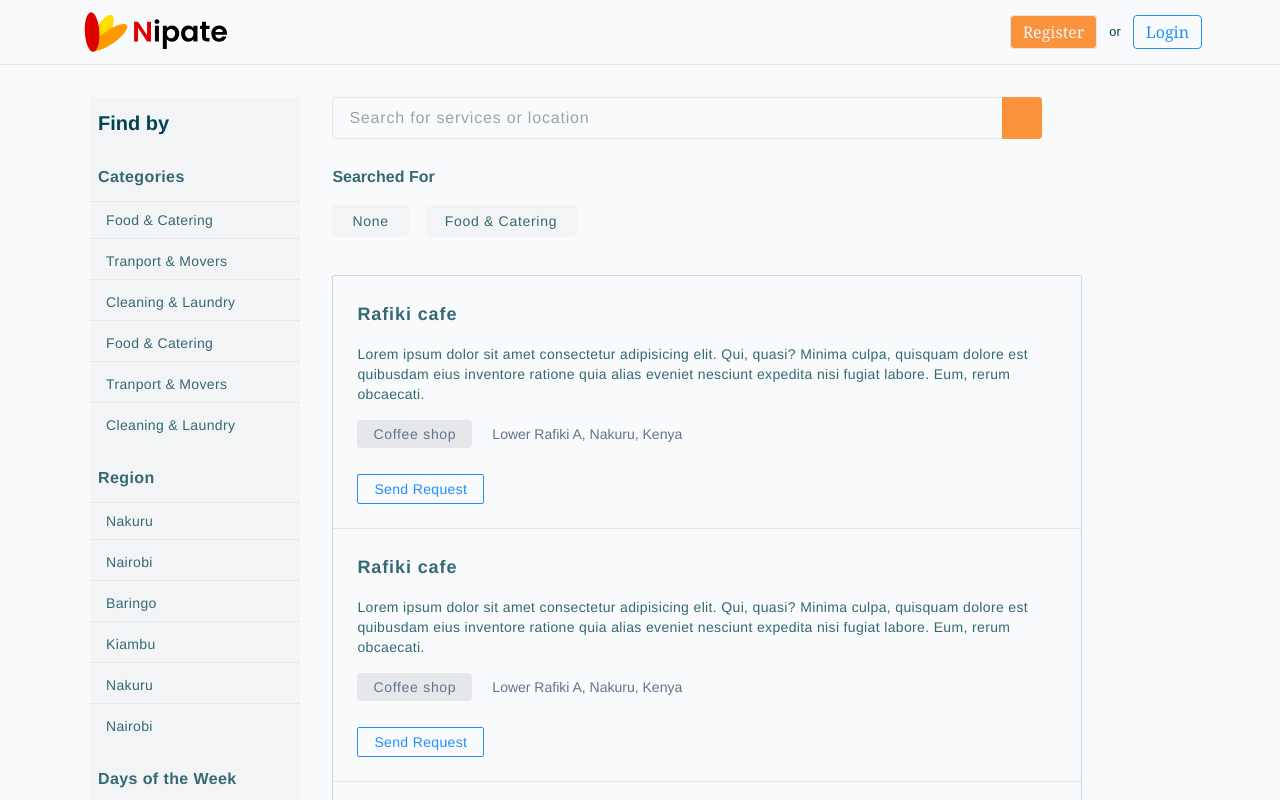
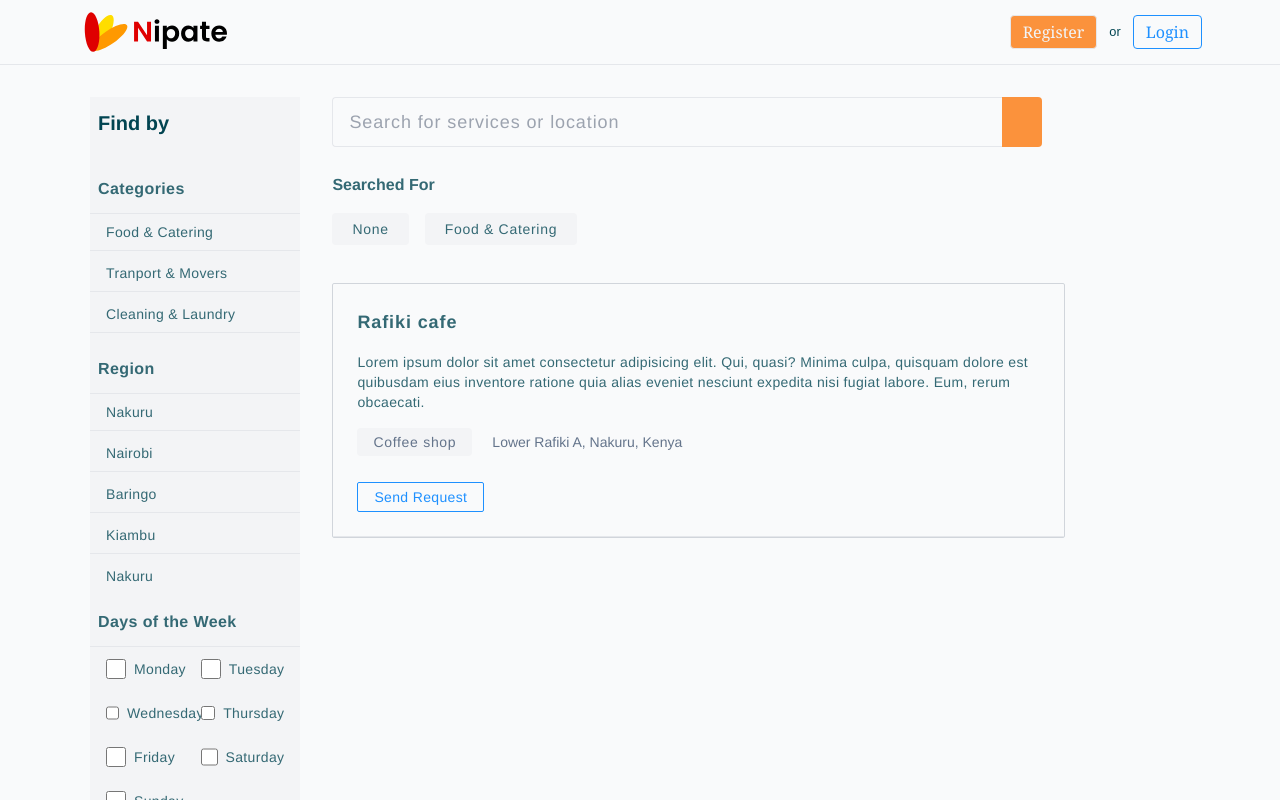
Before and after one commit to Amos-Ditto/NipateWebapp, a Vue app: page / in a window 1280 px wide. Both pictures are taken after typing "Sample" into the empty fields and a click on the button "Search". Built offline with nearby package versions, Linux system fonts and the light colour scheme; no server answers.

Commit message:
chore: Update On Search view

```diff
--- a/src/components/Cards/SearchServicesCard.vue
+++ b/src/components/Cards/SearchServicesCard.vue
@@ -11,7 +11,7 @@
         <div class="card-details flex flex-col gap-y-4">
             <div class="body-details flex flex-col sm:flex-row gap-x-4 gap-y-4 item-center">
                 <div class="service-details flex flex-row items-center">
-                    <button class="px-4 py-1 bg-gray-200 rounded text-sm tracking-wider text-slate-500">Coffee
+                    <button class="px-4 py-1 bg-gray-100 rounded text-sm tracking-wider text-slate-500">Coffee
                         shop</button>
                 </div>
                 <div class="loc-details flex flex-row items-center gap-x-1 text-slate-500">
--- a/src/components/DropDowns/SearchCategories.vue
+++ b/src/components/DropDowns/SearchCategories.vue
@@ -6,23 +6,32 @@ defineProps<{
 </script>
 
 <template>
-    <ul class="w-full flex flex-col gap-y-1 max-h-[15rem] overflow-y-auto" v-if="togglecategories">
-        <li>Food & Catering</li>
-        <li>Tranport & Movers</li>
-        <li>Cleaning & Laundry</li>
-        <li>Food & Catering</li>
-        <li>Tranport & Movers</li>
-        <li>Cleaning & Laundry</li>
-        <li>Food & Catering</li>
-        <li>Tranport & Movers</li>
-        <li>Cleaning & Laundry</li>
-    </ul>
+    <Transition name="drop-down">
+        <ul class="w-full flex flex-col gap-y-1 max-h-[12rem] overflow-y-auto" v-if="togglecategories">
+            <span class="text-ellipsis overflow-hidden truncate">Food & Catering</span>
+            <span class="text-ellipsis overflow-hidden truncate">Tranport & Movers</span>
+            <span class="text-ellipsis overflow-hidden truncate">Cleaning & Laundry</span>
+        </ul>
+    </Transition>
 </template>
 
 <style scoped>
 
 li {
-    @apply text-sm tracking-wide font-light px-4 py-2 border-b border-gray-200 hover:bg-gray-200 transition-colors duration-200 cursor-pointer;
+    @apply text-sm tracking-wide font-light px-8 sm:px-4 py-2 border-b border-gray-200 hover:bg-gray-200 transition-colors duration-200 cursor-pointer;
+}
+
+li span {
+    @apply text-sm tracking-wide font-light px-8 sm:px-4 py-2 border-b border-gray-200 hover:bg-gray-200 transition-colors duration-200 cursor-pointer;
+}
+.drop-down-enter-from {
+    @apply opacity-0 max-h-0 -z-10;
+}
+.drop-down-leave-to {
+    @apply opacity-0 max-h-0;
+}
+.drop-down-enter-active , .drop-down-leave-active {
+    transition: opacity 200ms ease, transform 300ms ease, height 300ms ease;
 }
 
 ::-webkit-scrollbar {
--- a/src/components/DropDowns/SearchRegions.vue
+++ b/src/components/DropDowns/SearchRegions.vue
@@ -7,7 +7,8 @@ defineProps<{
 </script>
 
 <template>
-    <ul class="flex flex-col gap-y-1 max-h-[15rem] overflow-y-auto" v-if="toggleregions">
+    <Transition name="drop-down">
+        <ul class="flex flex-col gap-y-1 overflow-y-auto max-h-[12rem]" v-if="toggleregions">
             <li>Nakuru</li>
             <li>Nairobi</li>
             <li>Baringo</li>
@@ -25,12 +26,23 @@ defineProps<{
             <li>Baringo</li>
             <li>Kiambu</li>
         </ul>
+    </Transition>
 </template>
 
 <style scoped>
 
 li {
-    @apply text-sm tracking-wide font-light px-4 py-2 border-b border-gray-200 hover:bg-gray-200 transition-colors duration-200 cursor-pointer;
+    @apply text-sm tracking-wide font-light px-8 sm:px-4 py-2 border-b border-gray-200 hover:bg-gray-200 transition-colors duration-200 cursor-pointer;
+}
+
+.drop-down-enter-from {
+    @apply opacity-0 max-h-0 -z-10;
+}
+.drop-down-leave-to {
+    @apply opacity-0 max-h-0;
+}
+.drop-down-enter-active , .drop-down-leave-active {
+    transition: opacity 200ms ease, transform 300ms ease, height 300ms ease;
 }
 
 ::-webkit-scrollbar {
--- /dev/null
+++ b/src/components/Heroes/DaysOfWeek.vue
@@ -0,0 +1,45 @@
+<template>
+    <ul class="grid grid-cols-1 xl:grid-cols-2 gap-y-2 gap-x-1 px-3 py-1">
+        <li>
+            <input type="checkbox" name="mon" id="mon">
+            <label for="mon">monday</label>
+        </li>
+        <li>
+            <input type="checkbox" name="tue" id="tue">
+            <label for="tue">tuesday</label>
+        </li>
+        <li>
+            <input type="checkbox" name="wed" id="wed">
+            <label for="wed">wednesday</label>
+        </li>
+        <li>
+            <input type="checkbox" name="thur" id="thur">
+            <label for="thur">thursday</label>
+        </li>
+        <li>
+            <input type="checkbox" name="fri" id="fri">
+            <label for="fri">friday</label>
+        </li>
+        <li>
+            <input type="checkbox" name="sat" id="sat">
+            <label for="sat">saturday</label>
+        </li>
+        <li>
+            <input type="checkbox" name="sun" id="sun">
+            <label for="sun">Sunday</label>
+        </li>
+    </ul>
+</template>
+
+<style scoped>
+
+li {
+    @apply px-4 sm:px-1 py-2 flex flex-row gap-x-2 items-center;
+}
+input[type="checkbox"] {
+    @apply p-2 bg-orange-400 w-5 h-5 cursor-pointer;
+}
+label {
+    @apply capitalize text-sm tracking-wide cursor-pointer;
+}
+</style>
--- a/src/views/Search/SearchView.vue
+++ b/src/views/Search/SearchView.vue
@@ -3,58 +3,101 @@ import { ref } from 'vue';
 import SearchServicesCard from '../../components/Cards/SearchServicesCard.vue';
 import SearchCategories from '../../components/DropDowns/SearchCategories.vue';
 import SearchRegions from '../../components/DropDowns/SearchRegions.vue';
+import DaysOfWeek from '../../components/Heroes/DaysOfWeek.vue';
 
 
 const opencategories = ref<boolean>(true);
 const openregions = ref<boolean>(true);
+const openmobilenav = ref<boolean>(false);
 
 </script>
 
 <template>
-    <section class="w-full pt-8 pb-12 md:pb-28 px-1 sm:px-[8px] lg:px-[80px] xl:px-[90px] 2xl:px-[115px] transition-pad duration-300">
+    <section class="w-full pt-8 pb-12 md:pb-28 px-1 sm:px-[8px] lg:px-[50px] xl:px-[90px] 2xl:px-[115px] transition-pad duration-300">
        <main class="w-full grid grid-cols-5 grid-flow-row row-auto gap-x-3">
-        <nav class="hidden sm:flex col-span-1 bg-gray-100 py-2 flex-col gap-y-3">
-            <div class="filter-title px-2 py-1">
+        <nav class="hidden md:flex col-span-1 bg-gray-100 pt-2 pb-8 sm:pb-2 flex-col gap-y-6">
+            <div class="filter-title px-4 sm:px-2 py-1">
                 <h3 class="font-bold text-xl">Find by</h3>
             </div>
             <ul class="nav-list flex flex-col gap-y-3 text-[#346974]">
                 <li>
                     <button @click="opencategories = !opencategories">
-                        Categories
+                        <span class="text-ellipsis overflow-hidden truncate">Categories</span>
                         <div class="i-mdi-chevron-down" :class="opencategories && 'rotate-180'"></div>
                     </button>
                     <SearchCategories :togglecategories="opencategories" />
                 </li>
                 <li>
                     <button @click="openregions = !openregions">
-                        Region
+                        <span class="text-ellipsis overflow-hidden truncate">Region</span>
                         <div class="i-mdi-chevron-down" :class="openregions && 'rotate-180'"></div>
                     </button>
+
                     <SearchRegions :toggleregions="openregions" />
                 </li>
                 <li>
                     <button>
-                        Days of the Week
+                        <span class="text-ellipsis overflow-hidden truncate">Days of the Week</span>
                         <div class="i-mdi-chevron-down"></div>
                     </button>
+                    <DaysOfWeek />
                 </li>
             </ul>
         </nav>
-        <div class="body col-span-5 row-auto sm:col-span-4 rounded-t flex flex-col pb-8 gap-y-8 text-[#346974]">
+
+        <!-- Mobile Responsive -->
+        <Transition name="pop-up">
+            <nav class="fixed top-0 left-0 right-0 bottom-0 overflow-y-auto z-30 sm:hidden flex bg-gray-100 pt-2 pb-8 sm:pb-2 flex-col gap-y-3" v-if="openmobilenav">
+                <div class="filter-title px-4 sm:px-2 py-1 flex flex-row justify-between items-center">
+                    <h3 class="font-bold text-xl">Find by</h3>
+                    <button class="close p-2 hover:bg-gray-300 focus:bg-gray-300 rounded-md" @click="openmobilenav = !openmobilenav">
+                        <div class="i-mdi-close text-xl"></div>
+                    </button>
+                </div>
+                <ul class="nav-list flex flex-col gap-y-3 text-[#346974]">
+                    <li>
+                        <button @click="opencategories = !opencategories">
+                            Categories
+                            <div class="i-mdi-chevron-down" :class="opencategories && 'rotate-180'"></div>
+                        </button>
+                        <SearchCategories :togglecategories="opencategories" />
+                    </li>
+                    <li>
+                        <button @click="openregions = !openregions">
+                            Region
+                            <div class="i-mdi-chevron-down" :class="openregions && 'rotate-180'"></div>
+                        </button>
+
+                        <SearchRegions :toggleregions="openregions" />
+                    </li>
+                    <li>
+                        <button>
+                            Days of the Week
+                            <div class="i-mdi-chevron-down"></div>
+                        </button>
+                        <DaysOfWeek />
+                    </li>
+                </ul>
+            </nav>
+        </Transition>
+
+        <div class="body col-span-5 row-auto md:col-span-4 rounded-t flex flex-col pb-8 gap-y-8 text-[#346974]">
             <div class="hero-search flex flex-col gap-y-5 px-2.5 sm:px-5 py-0 rounded">
                 <div class="search-bar flex flex-row w-full">
-                    <button class="px-2 border border-gray-200 mr-1 rounded-md sm:hidden flex items-center justify-center hover:bg-gray-200 focus:bg-gray-200">
+                    <button @click="openmobilenav = !openmobilenav"
+                        class="px-3 border border-gray-200 mr-1 rounded-l-md sm:hidden flex items-center justify-center hover:bg-gray-200 focus:bg-gray-200"
+                    >
                         <div class="i-mdi-filter-outline text-slate-400 scale-125"></div>
                     </button>
                     <input type="text" placeholder="Search for services or location">
                     <button
-                        class="py-1.5 sm:py-2.5 px-3 sm:px-5 tracking-wider text-sm sm:text-base bg-orange-400 hover:bg-orange-500 focus:bg-orange-500 text-slate-100 rounded-r-md sm:rounded-r font-bold capitalize"
+                        class="py-1.5 sm:py-2.5 px-5 sm:px-5 tracking-wider text-sm sm:text-base bg-orange-400 hover:bg-orange-500 focus:bg-orange-500 text-slate-100 rounded-r-md sm:rounded-r font-bold capitalize"
                     >
                         <!-- search -->
-                        <div class="i-mdi-magnify scale-125"></div>
+                        <div class="i-mdi-magnify text-lg scale-125"></div>
                     </button>
                 </div>
-                <div class="search-filter w-full sm:w-[90%] flex flex-col gap-y-1">
+                <div class="search-filter w-full xl:w-[84%] flex flex-col gap-y-1">
                     <div class="search-actions py-1 sm:py-1.5 w-full flex items-center justify-between gap-x-8 relative">
                         <h3 class="font-light sm:font-bold capitalize">searched for</h3>
                     </div>
@@ -70,15 +113,15 @@ const openregions = ref<boolean>(true);
                     </div>
                 </div>
             </div>
-            <div class="body-data w-full sm:w-[98%] lg:w-[90%] px-1 sm:px-5 flex flex-col gap-y-3">
+            <div class="body-data w-full xl:w-[88%] px-1 sm:px-5 flex flex-col gap-y-3">
                 <!-- <div class="body-title">
                     <h3 class="text-lg font-bold tracking-wider">Found:</h3>
                 </div> -->
                 <div class="services-card-body flex flex-col border border-gray-300 rounded-sm">
 
                     <SearchServicesCard />
-                    <SearchServicesCard />
-                    <SearchServicesCard />
+                    <!-- <SearchServicesCard />
+                    <SearchServicesCard /> -->
                 </div>
             </div>
         </div>
@@ -88,11 +131,20 @@ const openregions = ref<boolean>(true);
 
 <style scoped>
 
+.pop-up-enter-from , .pop-up-leave-to {
+    @apply translate-y-full opacity-0;
+}
+.pop-up-enter-active {
+    transition: opacity 200ms ease, transform 300ms ease;
+}
+.pop-up-leave-active {
+    transition: opacity 200ms ease, transform 500ms ease;
+}
 section {
     font-family: "Helvetica Neue",Helvetica,Arial,sans-serif,"Apple Color Emoji","Segoe UI Emoji","Segoe UI Symbol","Noto Color Emoji";
 }
 .search-bar input {
-    @apply py-2.5 sm:py-2 px-4 w-[80%] border-gray-200 border border-r-0 rounded-l tracking-wider text-sm sm:text-base font-light bg-gray-50 outline-none focus:border-gray-300;
+    @apply py-2.5 sm:py-2.5 px-4 w-full xl:w-[80%] border-gray-200 border border-r-0 rounded-l tracking-wider text-sm sm:text-lg font-light bg-gray-50 outline-none focus:border-gray-300;
 }
 
 ul.nav-list li {
@@ -100,17 +152,30 @@ ul.nav-list li {
 }
 
 ul.nav-list li button {
-    @apply border-b border-gray-200 py-3  px-2 text-base font-bold tracking-wide flex flex-row justify-between items-center w-full;
+    @apply border-b border-gray-200 py-3 px-5 sm:px-2 text-base font-bold tracking-wide flex flex-row justify-between items-center w-full;
 }
 ul.nav-list li .i-mdi-chevron-down {
     @apply text-xl transition-transform duration-300;
 }
 
-ul.nav-list li ul li {
-    @apply text-sm px-4 py-2 border-b last:border-b-0 border-gray-200 cursor-pointer hover:bg-gray-200 tracking-wide;
-}
 
 .filter-container button:hover .i-mdi-close {
     @apply flex
 }
+
+::-webkit-scrollbar {
+    width: 6px;
+    height: 1px;
+}
+::-webkit-scrollbar-track {
+  background: #f1f1f1;
+}
+/* Handle */
+::-webkit-scrollbar-thumb {
+  @apply bg-gray-300;
+}
+/* Handle on hover */
+::-webkit-scrollbar-thumb:hover {
+    @apply bg-gray-400;
+}
 </style>
```
Also changed, not shown: src/components/Cards/AccountProviderService.vue (+7 -7 lines). Lines whose indentation alone changed are shown as unchanged.
